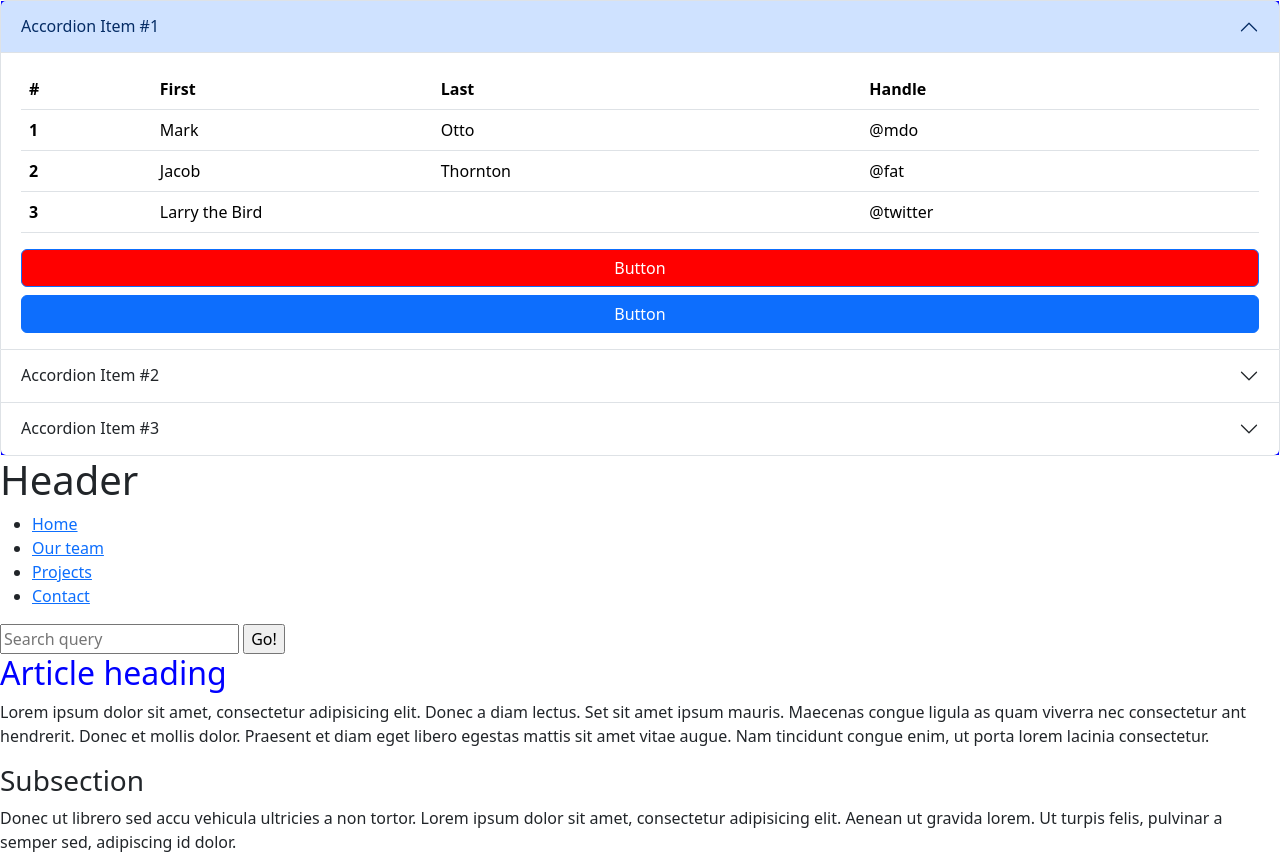
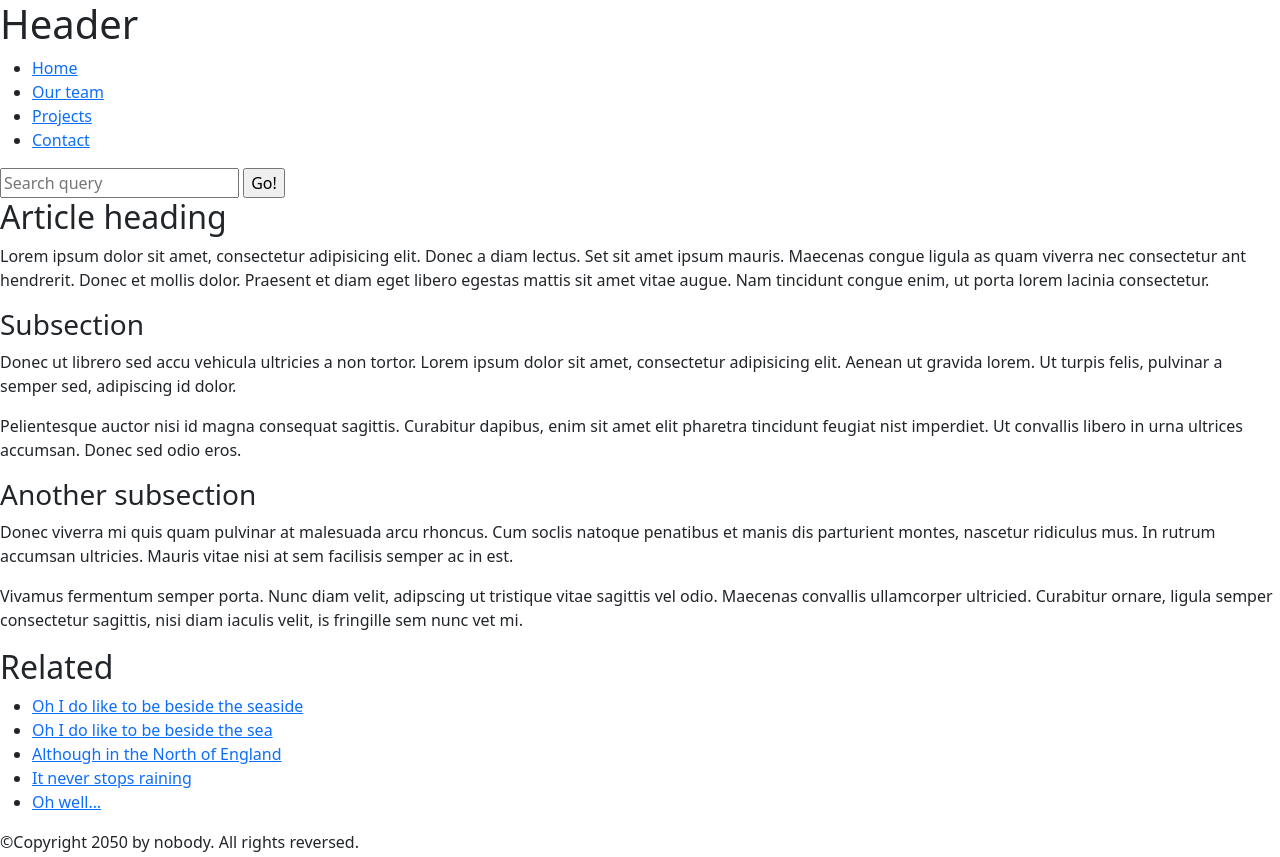
Before and after one commit to anacatalinrobert/anacatalinrobert, a plain HTML site: page blogpage.html in a window 1280 px wide. Shown: the top 857 px of the page. Drawn offline with nearby package versions, Linux system fonts and the light colour scheme; a web font is replaced by a local one.

Commit message:
blogpage

```diff
--- a/blogpage.html
+++ b/blogpage.html
@@ -3,6 +3,7 @@
   <head>
     <meta charset="utf-8" />
     <meta name="viewport" content="width=device-width" />
+    <link type="stylesheet" href="style.css" />
     <style></style>
     <script></script>
     <link
@@ -11,7 +12,6 @@
       integrity="sha384-QWTKZyjpPEjISv5WaRU9OFeRpok6YctnYmDr5pNlyT2bRjXh0JMhjY6hW+ALEwIH"
       crossorigin="anonymous"
     />
-    <link rel="stylesheet" href="styles.css" />
     <script
       src="https://cdn.jsdelivr.net/npm/bootstrap@5.3.3/dist/js/bootstrap.bundle.min.js"
       integrity="sha384-YvpcrYf0tY3lHB60NNkmXc5s9fDVZLESaAA55NDzOxhy9GkcIdslK1eN7N6jIeHz"
@@ -27,125 +27,6 @@
   </head>
 
   <body>
-    <div class="accordion" id="accordionExample">
-      <div class="accordion-item">
-        <h2 class="accordion-header">
-          <button
-            class="accordion-button"
-            type="button"
-            data-bs-toggle="collapse"
-            data-bs-target="#collapseOne"
-            aria-expanded="true"
-            aria-controls="collapseOne"
-          >
-            Accordion Item #1
-          </button>
-        </h2>
-        <div
-          id="collapseOne"
-          class="accordion-collapse collapse show"
-          data-bs-parent="#accordionExample"
-        >
-          <div class="accordion-body">
-            <table class="table">
-              <thead>
-                <tr>
-                  <th scope="col">#</th>
-                  <th scope="col">First</th>
-                  <th scope="col">Last</th>
-                  <th scope="col">Handle</th>
-                </tr>
-              </thead>
-              <tbody>
-                <tr>
-                  <th scope="row">1</th>
-                  <td>Mark</td>
-                  <td>Otto</td>
-                  <td>@mdo</td>
-                </tr>
-                <tr>
-                  <th scope="row">2</th>
-                  <td>Jacob</td>
-                  <td>Thornton</td>
-                  <td>@fat</td>
-                </tr>
-                <tr>
-                  <th scope="row">3</th>
-                  <td colspan="2">Larry the Bird</td>
-                  <td>@twitter</td>
-                </tr>
-              </tbody>
-            </table>
-            <div class="d-grid gap-2">
-              <button class="btn btn-primary clasaNicoleta" type="button">
-                Button
-              </button>
-              <button class="btn btn-primary" type="button">Button</button>
-            </div>
-          </div>
-        </div>
-      </div>
-      <div class="accordion-item">
-        <h2 class="accordion-header">
-          <button
-            class="accordion-button collapsed"
-            type="button"
-            data-bs-toggle="collapse"
-            data-bs-target="#collapseTwo"
-            aria-expanded="false"
-            aria-controls="collapseTwo"
-          >
-            Accordion Item #2
-          </button>
-        </h2>
-        <div
-          id="collapseTwo"
-          class="accordion-collapse collapse"
-          data-bs-parent="#accordionExample"
-        >
-          <div class="accordion-body">
-            <strong>This is the second item's accordion body.</strong> It is
-            hidden by default, until the collapse plugin adds the appropriate
-            classes that we use to style each element. These classes control the
-            overall appearance, as well as the showing and hiding via CSS
-            transitions. You can modify any of this with custom CSS or
-            overriding our default variables. It's also worth noting that just
-            about any HTML can go within the <code>.accordion-body</code>,
-            though the transition does limit overflow.
-          </div>
-        </div>
-      </div>
-      <div class="accordion-item">
-        <h2 class="accordion-header">
-          <button
-            class="accordion-button collapsed"
-            type="button"
-            data-bs-toggle="collapse"
-            data-bs-target="#collapseThree"
-            aria-expanded="false"
-            aria-controls="collapseThree"
-          >
-            Accordion Item #3
-          </button>
-        </h2>
-        <div
-          id="collapseThree"
-          class="accordion-collapse collapse"
-          data-bs-parent="#accordionExample"
-        >
-          <div class="accordion-body">
-            <strong>This is the third item's accordion body.</strong> It is
-            hidden by default, until the collapse plugin adds the appropriate
-            classes that we use to style each element. These classes control the
-            overall appearance, as well as the showing and hiding via CSS
-            transitions. You can modify any of this with custom CSS or
-            overriding our default variables. It's also worth noting that just
-            about any HTML can go within the <code>.accordion-body</code>,
-            though the transition does limit overflow.
-          </div>
-        </div>
-      </div>
-    </div>
     <!-- The main header used across all the pages of our website -->
 
     <header>
@@ -172,7 +53,7 @@
     <main>
       <!-- An article -->
       <article>
-        <h2 style="color: blue">Article heading</h2>
+        <h2>Article heading</h2>
 
         <p>
           Lorem ipsum dolor sit amet, consectetur adipisicing elit. Donec a diam
```
